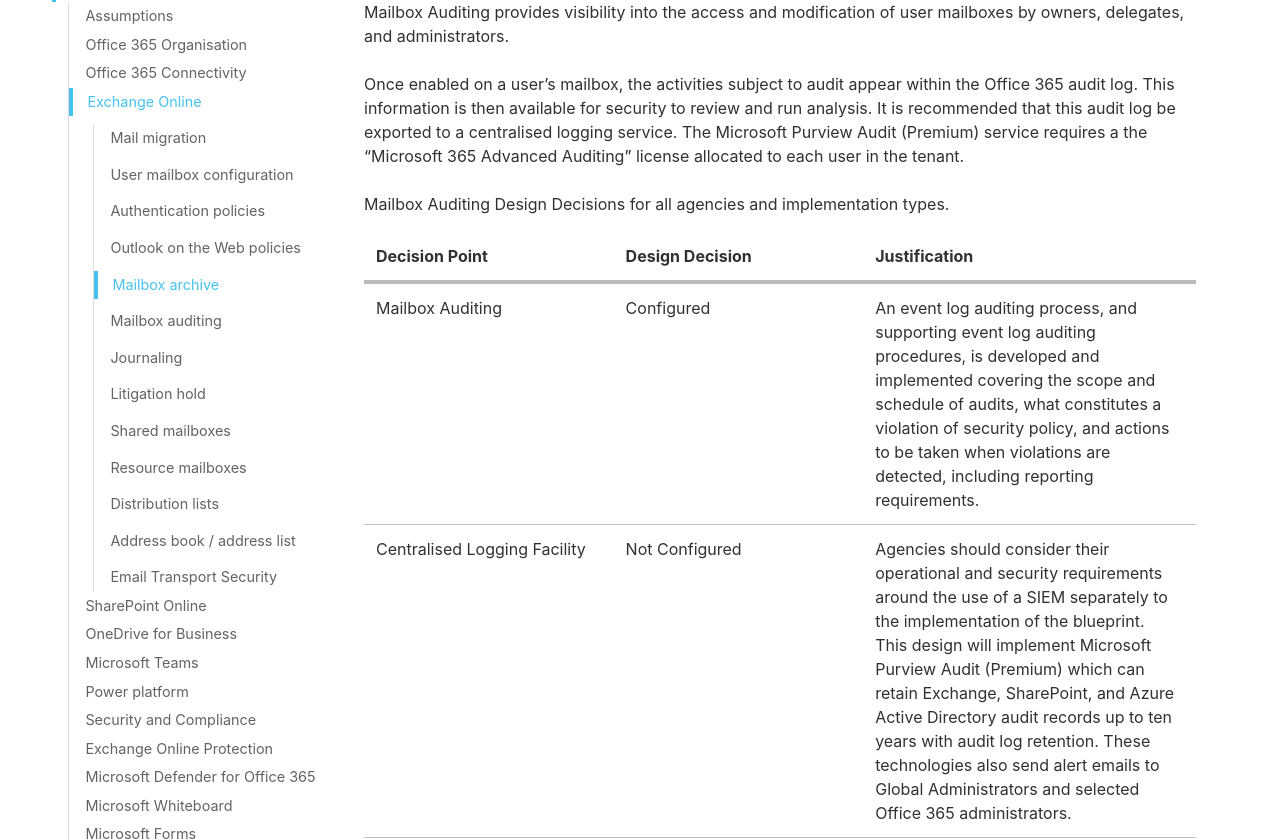
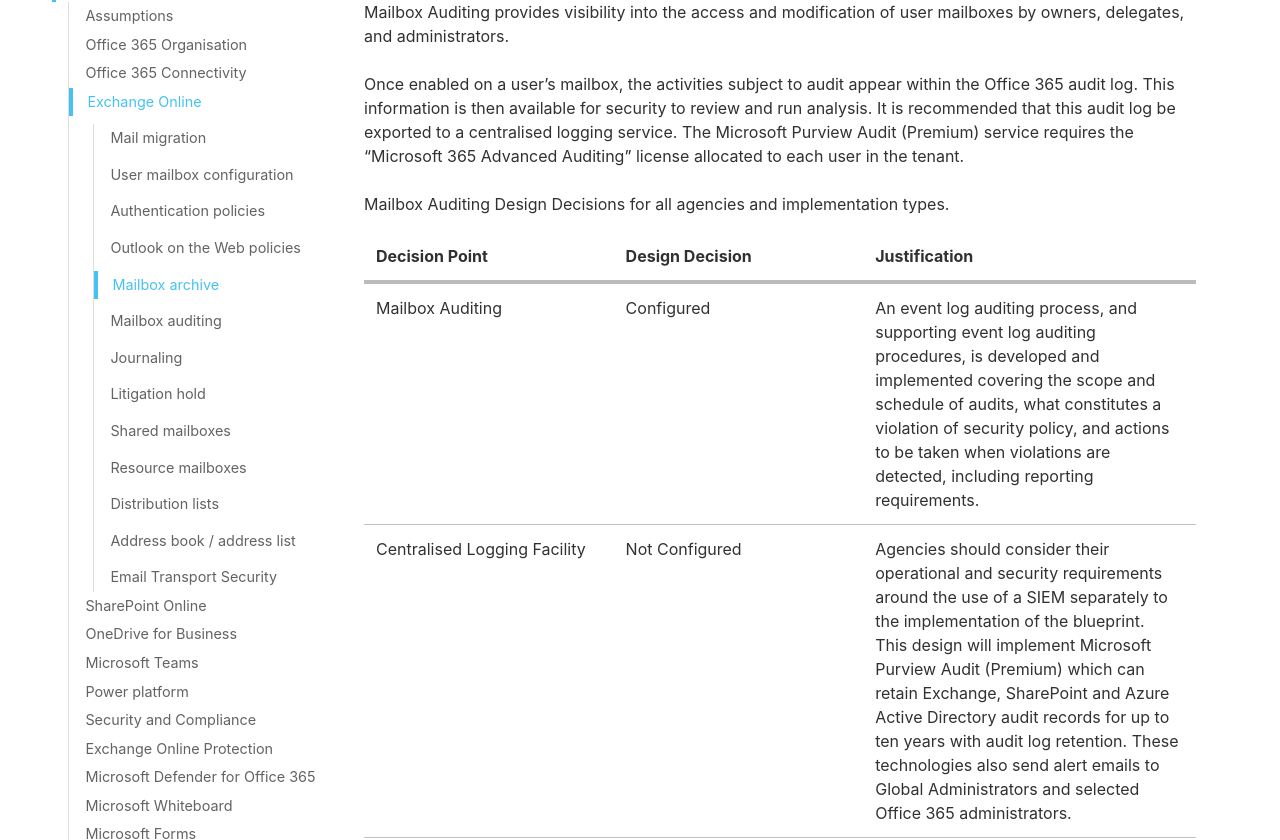
Before and after one commit to ASD-Blueprint/desktop.gov.au, a Jekyll site: the page built from blueprint/office-365.md, in a window 1280 px wide and 1400 px high, scrolled down 32532 px. Shown: the part 186-1026 px from the top of the window. Built offline with Jekyll 4.4.1, drawn with Linux system fonts in a browser that asks for light colours; comment, search, counter and statistics services are not loaded; some of the changed text lies outside the part shown.

Commit message:
Update office-365.md
Minor edits from peer review.

```diff
--- a/blueprint/office-365.md
+++ b/blueprint/office-365.md
@@ -611,14 +611,14 @@
 
 Mailbox Auditing provides visibility into the access and modification of user mailboxes by owners, delegates, and administrators.
 
-Once enabled on a user's mailbox, the activities subject to audit appear within the Office 365 audit log. This information is then available for security to review and run analysis. It is recommended that this audit log be exported to a centralised logging service. The Microsoft Purview Audit (Premium) service requires a the "Microsoft 365 Advanced Auditing" license allocated to each user in the tenant.
+Once enabled on a user's mailbox, the activities subject to audit appear within the Office 365 audit log. This information is then available for security to review and run analysis. It is recommended that this audit log be exported to a centralised logging service. The Microsoft Purview Audit (Premium) service requires the "Microsoft 365 Advanced Auditing" license allocated to each user in the tenant.
 
 Mailbox Auditing Design Decisions for all agencies and implementation types.
 
 Decision Point | Design Decision | Justification
 --- | --- | ---
 Mailbox Auditing | Configured | An event log auditing process, and supporting event log auditing procedures, is developed and implemented covering the scope and schedule of audits, what constitutes a violation of security policy, and actions to be taken when violations are detected, including reporting requirements.
-Centralised Logging Facility | Not Configured | Agencies should consider their operational and security requirements around the use of a SIEM separately to the implementation of the blueprint. <br>This design will implement Microsoft Purview Audit (Premium) which can retain Exchange, SharePoint, and Azure Active Directory audit records up to ten years with audit log retention. These technologies also send alert emails to Global Administrators and selected Office 365 administrators.
+Centralised Logging Facility | Not Configured | Agencies should consider their operational and security requirements around the use of a SIEM separately to the implementation of the blueprint. <br>This design will implement Microsoft Purview Audit (Premium) which can retain Exchange, SharePoint and Azure Active Directory audit records for up to ten years with audit log retention. These technologies also send alert emails to Global Administrators and selected Office 365 administrators.
 
 Mailbox Auditing configuration applicable to all agencies and implementation types.
 
```
Also changed, not shown: other parts of blueprint/office-365.md (+2 -2 lines).
